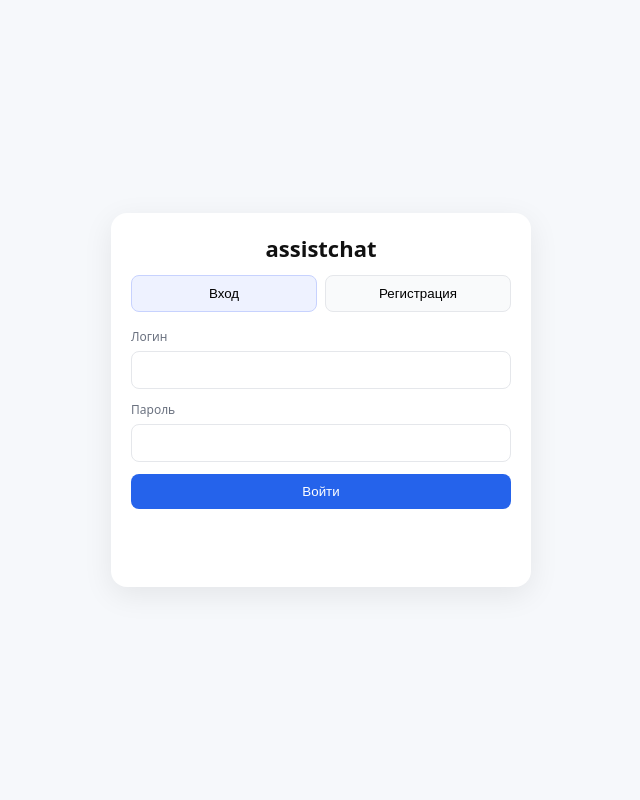
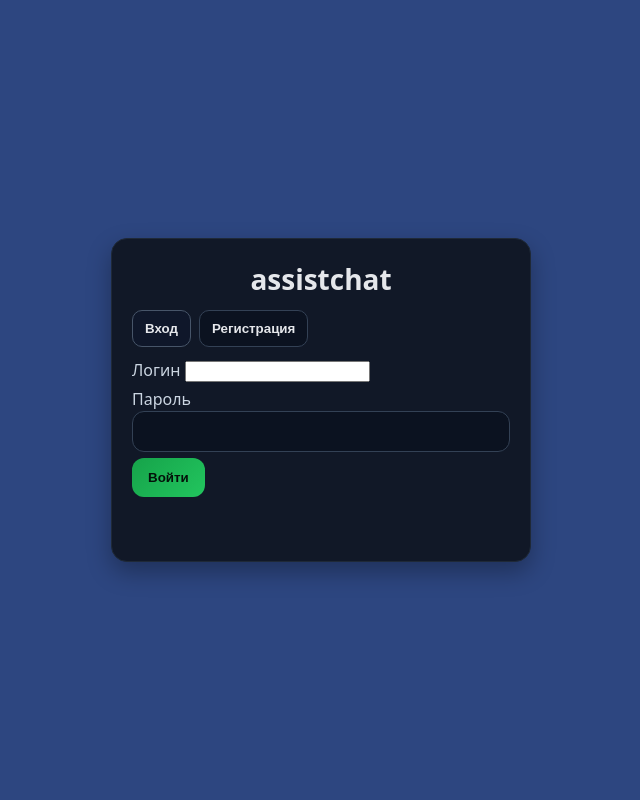
Before and after one commit to Aalam2000/assistchat, a FastAPI app: page / in a window 1280 px wide. Shown: the whole page, without its empty margins (319-959 px from the left). Run offline with FastAPI, Linux system fonts and the light colour scheme; some libraries are stand-ins or nearby versions.

Commit message:
Обновление дизайна и прав

```diff
--- /dev/null
+++ b/src/app/static/css/base.css
@@ -0,0 +1,121 @@
+/* ===== Base theme (как в profile.html) ===== */
+:root{
+  --bg:#2d4680;
+  --card:#111827;
+  --text:#e5e7eb;
+  --muted:#9ca3af;
+  --border:#334155;
+  --border-soft:#1f2937;
+  --accent:#22c55e;
+  --accent-2:#1f78f6;
+  --danger:#ef4444;
+  --neutral:#0b1220;
+}
+
+*{box-sizing:border-box}
+html,body{height:100%}
+body{
+  margin:0;
+  background:var(--bg);
+  color:var(--text);
+  font:16px/1.45 system-ui, Segoe UI, Roboto, Helvetica, Arial, sans-serif;
+}
+
+/* ===== Layout wrappers (общие для всех страниц) ===== */
+.wrap,.container{
+  max-width:960px;
+  margin:0 auto;
+  padding:24px 16px;
+}
+.card{
+  background:var(--card);
+  border:1px solid var(--border-soft);
+  border-radius:16px;
+  padding:20px;
+  box-shadow:0 10px 25px rgba(0,0,0,.30);
+}
+.hr{height:1px;background:var(--border-soft);margin:16px 0}
+
+/* ===== Typography ===== */
+h1{margin:0 0 8px;font-size:28px}
+h2{margin:0 0 8px;font-size:20px}
+.subtitle{color:var(--muted);margin:0 0 16px}
+.mono{font-family:ui-monospace,SFMono-Regular,Menlo,Consolas,monospace;font-size:12px;color:#cbd5e1}
+
+/* ===== Grid / Rows ===== */
+.row{display:flex;justify-content:space-between;gap:12px;align-items:center;flex-wrap:wrap;margin-bottom:16px}
+.grid{display:grid;gap:14px;margin-top:8px}
+@media(min-width:740px){.grid{grid-template-columns:repeat(3,1fr)}}
+
+/* ===== Buttons & Links ===== */
+a.btn, .btn{
+  display:inline-flex;justify-content:center;align-items:center;gap:8px;
+  padding:12px 16px;border-radius:12px;text-decoration:none;cursor:pointer;
+  background:var(--neutral);border:1px solid var(--border);color:var(--text);font-weight:600;
+  transition:transform .08s ease,border-color .08s ease,opacity .08s ease
+}
+.btn:hover{transform:translateY(-1px);border-color:#475569}
+.btn.primary{background:linear-gradient(135deg,#16a34a,var(--accent));border:none;color:#04110a}
+.btn.ghost{background:transparent;border:1px solid var(--border);color:var(--text)}
+.badge{padding:4px 8px;border:1px solid var(--accent-2);border-radius:999px;background:var(--neutral);font-size:12px;color:#cbd5e1}
+
+/* Кнопки в таблицах (вкл/выкл) */
+button.toggle{padding:6px 10px;border:0;border-radius:8px;font-size:12px;cursor:pointer}
+button.toggle.on{background:#2563eb;color:#fff}
+button.toggle.off{background:#9ca3af;color:#111}
+
+/* ===== Tiles (profile.html) ===== */
+.tile{
+  display:block;padding:16px;border:1px solid var(--border);border-radius:14px;
+  background:var(--neutral);text-decoration:none;color:var(--text);
+  transition:transform .08s ease,border-color .08s ease
+}
+.tile:hover{transform:translateY(-1px);border-color:#475569}
+.tile-title{font-weight:700;margin:0 0 4px}
+.tile-desc{color:var(--muted);font-size:14px;margin:0}
+
+/* ===== Forms (qr.html, login.html) ===== */
+label{display:block;margin:0 0 6px;color:#cbd5e1}
+input[type="text"],
+input[type="password"],
+input[type="email"],
+input[type="file"]{
+  width:100%;padding:12px 14px;border:1px solid var(--border);border-radius:12px;
+  background:var(--neutral);color:var(--text);outline:none
+}
+input::placeholder{color:#94a3b8}
+.actions{display:flex;gap:10px;flex-wrap:wrap;margin-top:16px}
+.error{color:var(--danger);min-height:1.2em;margin-top:8px}
+
+/* ===== Tabs (login.html) ===== */
+.tabs{display:flex;gap:8px;margin:0 0 12px}
+.tab-btn{
+  padding:10px 12px;border-radius:10px;border:1px solid var(--border);
+  background:var(--neutral);color:var(--text);cursor:pointer;font-weight:600
+}
+.tab-btn.active{background:#0f172a;border-color:#475569}
+.tab-panel{display:none}
+.tab-panel.active{display:block}
+
+/* ===== Auth wrapper (login.html) ===== */
+.auth-wrap{min-height:100vh;display:grid;place-items:center;padding:24px}
+.auth-wrap .card{max-width:420px;width:100%}
+.title{margin:0 0 10px;text-align:center}
+
+/* ===== Tables (index.html) ===== */
+table{
+  width:100%;border-collapse:collapse;margin-top:12px;background:var(--neutral);
+  border-radius:12px;overflow:hidden;box-shadow:0 6px 24px rgba(0,0,0,.20)
+}
+thead th{
+  text-align:left;font-size:12px;color:var(--muted);padding:10px;border-bottom:1px solid #263244
+}
+tbody td{
+  padding:10px;border-bottom:1px solid #1c2738;font-size:14px;color:var(--text)
+}
+tbody tr:last-child td{border-bottom:0}
+
+/* ===== Helpers ===== */
+.hidden{display:none!important}
+.center{display:grid;place-items:center}
+.mt-8{margin-top:8px}.mt-12{margin-top:12px}.mt-16{margin-top:16px}
--- a/src/app/templates/auth/login.html
+++ b/src/app/templates/auth/login.html
@@ -5,17 +5,19 @@
   <meta charset="utf-8" />
   <title>Вход | assistchat</title>
   <meta name="viewport" content="width=device-width, initial-scale=1" />
-  <link href="/static/css/auth.css" rel="stylesheet" />
+  <link href="/static/css/base.css" rel="stylesheet" />
 </head>
 <body>
   <main class="auth-wrap">
     <div class="card">
       <h1 class="title">assistchat</h1>
+
       <div class="tabs">
         <button class="tab-btn active" data-tab="login">Вход</button>
         <button class="tab-btn" data-tab="register">Регистрация</button>
       </div>
 
+      <!-- Вход -->
       <section class="tab-panel active" id="tab-login">
         <form id="login-form" novalidate>
           <label>
@@ -31,6 +33,7 @@
         </form>
       </section>
 
+      <!-- Регистрация -->
       <section class="tab-panel" id="tab-register">
         <form id="register-form" novalidate>
           <label>
```
Also changed, not shown: src/app/templates/index.html (+33 -23 lines), src/app/templates/profile.html (+8 -21 lines), src/app/templates/qr.html (+4 -15 lines), src/app/static/css/profile.css (deleted).
